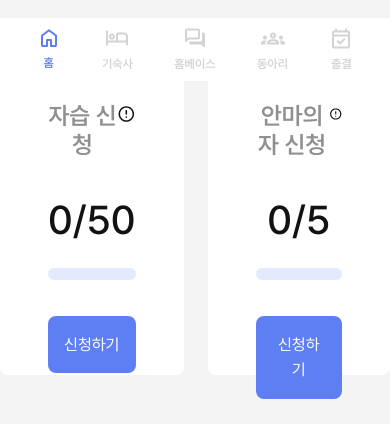
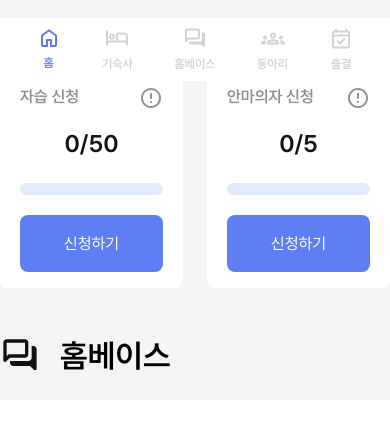
Before and after one commit to flooding-kr/flooding-frontend, a Next.js app: page / in a window 390 px wide. Shown: the part 763-1187 px from the top of the page. Built offline with nearby package versions, Linux system fonts and the light colour scheme; no server answers.

Commit message:
📱 Add: responsive applybox

```diff
--- a/src/entities/home/ui/ApplyBoard/index.tsx
+++ b/src/entities/home/ui/ApplyBoard/index.tsx
@@ -42,14 +42,14 @@ export default function ApplyBoard({ title, count, maxCount, activationTime }: P
   }, []);
 
   return (
-    <section className="flex-1 bg-white rounded-lg px-12 py-8 w-full max-w-[668px] max-h-[305px] ">
-      <div className="flex flex-col gap-9">
+    <section className="flex-1 bg-white rounded-lg px-12 py-8 w-full max-w-[668px] max-h-[305px] mobile:px-5 mobile:py-4">
+      <div className="flex flex-col gap-9 mobile:gap-5">
         <div className="flex justify-between">
-          <p className="text-body1B text-center text-gray-600">{title}</p>
-          <Error />
+          <p className="text-body1B text-center text-gray-600 text-body3B">{title}</p>
+          <Error color="#909090" />
         </div>
         <div className="flex flex-col items-center gap-6">
-          <p className="text-title1M text-center text-black">
+          <p className="text-title1M text-center text-black mobile:text-body1B">
             {count}/{maxCount}
           </p>
           <div className="flex justify-start w-full h-full relative">
```
